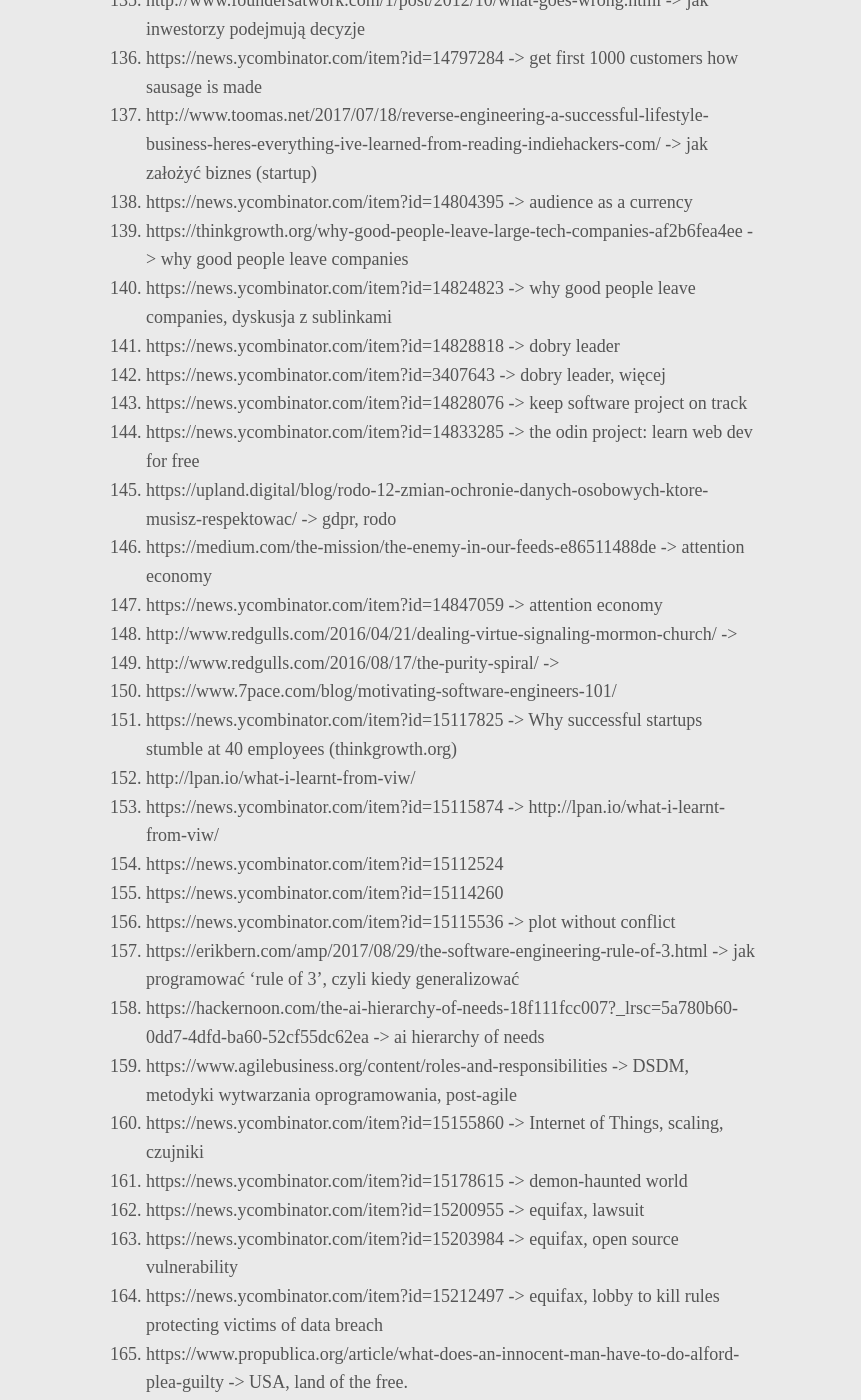
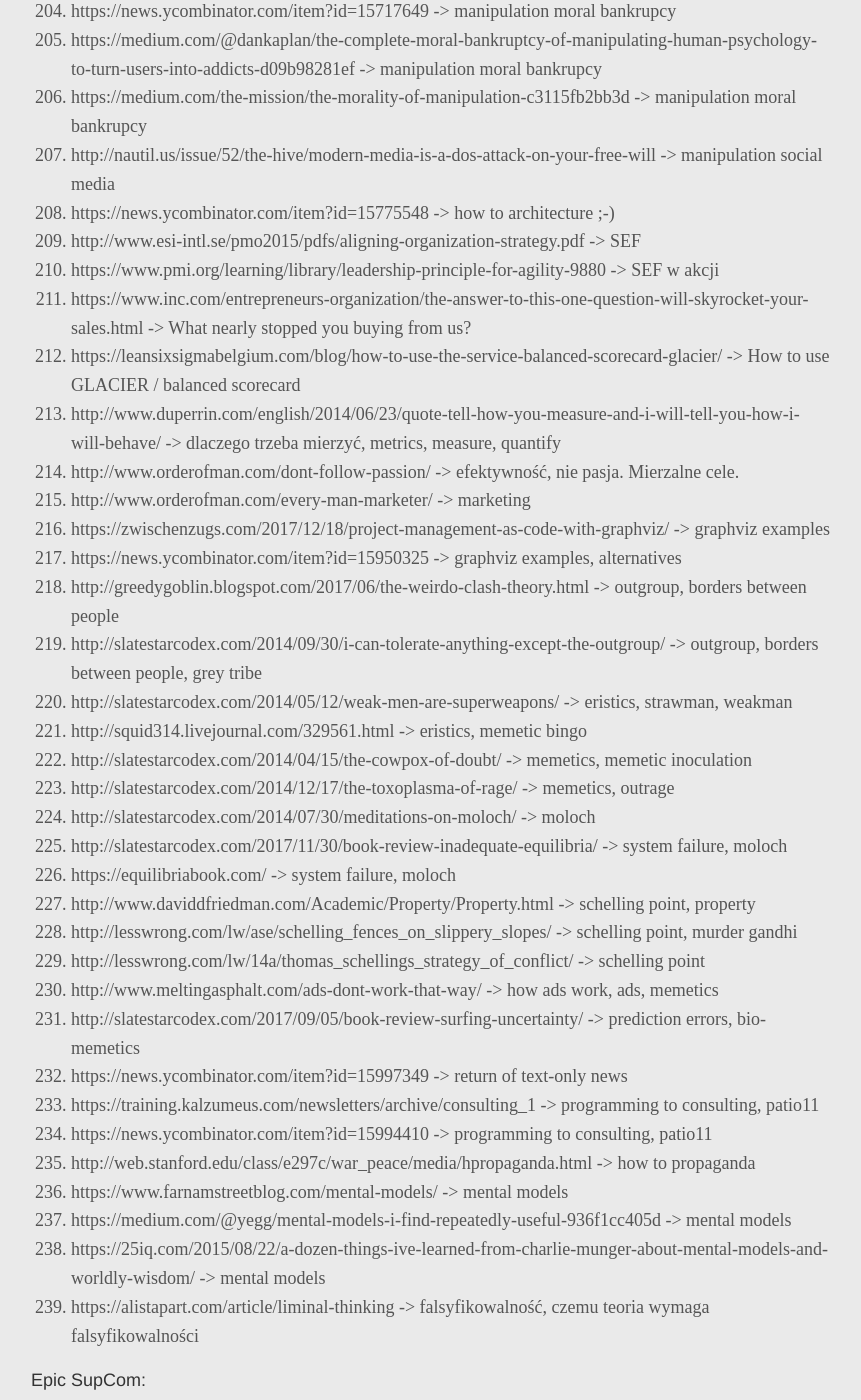
Before and after one commit to ljzolw/ljzolw.github.io, a Jekyll site: the page built from scraps/interesting_links.md, in a window 1280 px wide and 1400 px high, scrolled down 23576 px. Shown: the whole window, without its empty margins (209-1070 px from the left). Built offline with Jekyll 4.4.1, drawn with Linux system fonts in a browser that asks for light colours; some of the changed text lies outside the part shown.

```diff
--- a/css/main.css
+++ b/css/main.css
@@ -3,7 +3,7 @@ html {
 }
 body {
     margin: 40px auto;
-    max-width:650px;line-height:1.6;font-size:18px;color:#555;padding:010px
+    max-width:800px;line-height:1.6;font-size:18px;color:#555;padding:010px
 }
 nav ul, footer ul {
     font-family:'Helvetica', 'Arial', 'Sans-Serif';
--- a/scraps/interesting_links.md
+++ b/scraps/interesting_links.md
@@ -760,8 +760,66 @@ Check this:
 1. https://staltz.com/the-web-began-dying-in-2014-heres-how.html    -> konsekwencje monopolu Google Facebook Amazon
 1. https://www.neustadt.fr/essays/against-a-user-hostile-web/       -> user hostile web
 1. https://shkspr.mobi/blog/2017/11/yes-but-what-does-your-startup-do/  -> znaczenie dokładnej komunikacji
+1. https://chrisbolman.com/strategy-develop-effective-framework/    -> what IS strategy and how to use it
+1. https://news.ycombinator.com/item?id=15630640    -> what IS strategy and how to use it, ycombinator. READ IT.
+1. https://news.ycombinator.com/item?id=15661372    -> rise and fall of linux
+1. https://www.ribbonfarm.com/2017/11/09/ceos-dont-steer/   -> Venkatesh Rao, rola CEO
+1. https://news.ycombinator.com/item?id=15667286    -> questions to ask changing a company
+1. http://www.tristanharris.com/2016/05/how-technology-hijacks-peoples-minds%E2%80%8A-%E2%80%8Afrom-a-magician-and-googles-design-ethicist/ -> mindwarp, manipulator, manipulation
+1. https://news.ycombinator.com/item?id=15692604    -> discover blue ocean
+1. https://capitalandgrowth.org/articles/720/part-3-six-paths-to-discovering-a-blue-ocean-idea.html -> discover blue ocean
+1. https://medium.com/@karpathy/software-2-0-a64152b37c35
+1. https://mdbootstrap.com/historia-mdb/ -> see it
+1. https://news.ycombinator.com/item?id=15717649 -> manipulation moral bankrupcy
+1. https://medium.com/@dankaplan/the-complete-moral-bankruptcy-of-manipulating-human-psychology-to-turn-users-into-addicts-d09b98281ef  -> manipulation moral bankrupcy
+1. https://medium.com/the-mission/the-morality-of-manipulation-c3115fb2bb3d  -> manipulation moral bankrupcy
+1. http://nautil.us/issue/52/the-hive/modern-media-is-a-dos-attack-on-your-free-will    -> manipulation social media
+1. https://news.ycombinator.com/item?id=15775548    -> how to architecture ;-)
+1. http://www.esi-intl.se/pmo2015/pdfs/aligning-organization-strategy.pdf       -> SEF
+1. https://www.pmi.org/learning/library/leadership-principle-for-agility-9880   -> SEF w akcji
+1. https://www.inc.com/entrepreneurs-organization/the-answer-to-this-one-question-will-skyrocket-your-sales.html    -> What nearly stopped you buying from us?
+1. https://leansixsigmabelgium.com/blog/how-to-use-the-service-balanced-scorecard-glacier/  -> How to use GLACIER / balanced scorecard
+1. http://www.duperrin.com/english/2014/06/23/quote-tell-how-you-measure-and-i-will-tell-you-how-i-will-behave/     -> dlaczego trzeba mierzyć, metrics, measure, quantify
+1. http://www.orderofman.com/dont-follow-passion/   -> efektywność, nie pasja. Mierzalne cele.
+1. http://www.orderofman.com/every-man-marketer/    -> marketing
+1. https://zwischenzugs.com/2017/12/18/project-management-as-code-with-graphviz/    -> graphviz examples
+1. https://news.ycombinator.com/item?id=15950325                                    -> graphviz examples, alternatives
+1. http://greedygoblin.blogspot.com/2017/06/the-weirdo-clash-theory.html                -> outgroup, borders between people
+1. http://slatestarcodex.com/2014/09/30/i-can-tolerate-anything-except-the-outgroup/    -> outgroup, borders between people, grey tribe
+1. http://slatestarcodex.com/2014/05/12/weak-men-are-superweapons/                  -> eristics, strawman, weakman
+1. http://squid314.livejournal.com/329561.html                                      -> eristics, memetic bingo
+1. http://slatestarcodex.com/2014/04/15/the-cowpox-of-doubt/                        -> memetics, memetic inoculation
+1. http://slatestarcodex.com/2014/12/17/the-toxoplasma-of-rage/                     -> memetics, outrage
+1. http://slatestarcodex.com/2014/07/30/meditations-on-moloch/                      -> moloch
+1. http://slatestarcodex.com/2017/11/30/book-review-inadequate-equilibria/          -> system failure, moloch
+1. https://equilibriabook.com/                                                      -> system failure, moloch
+1. http://www.daviddfriedman.com/Academic/Property/Property.html                    -> schelling point, property
+1. http://lesswrong.com/lw/ase/schelling_fences_on_slippery_slopes/                 -> schelling point, murder gandhi
+1. http://lesswrong.com/lw/14a/thomas_schellings_strategy_of_conflict/              -> schelling point
+1. http://www.meltingasphalt.com/ads-dont-work-that-way/                            -> how ads work, ads, memetics
+1. http://slatestarcodex.com/2017/09/05/book-review-surfing-uncertainty/            -> prediction errors, bio-memetics
+1. https://news.ycombinator.com/item?id=15997349            -> return of text-only news
+1. https://training.kalzumeus.com/newsletters/archive/consulting_1  -> programming to consulting, patio11
+1. https://news.ycombinator.com/item?id=15994410                    -> programming to consulting, patio11
+1. http://web.stanford.edu/class/e297c/war_peace/media/hpropaganda.html -> how to propaganda
+1. https://www.farnamstreetblog.com/mental-models/                                                                      -> mental models
+1. https://medium.com/@yegg/mental-models-i-find-repeatedly-useful-936f1cc405d                                          -> mental models
+1. https://25iq.com/2015/08/22/a-dozen-things-ive-learned-from-charlie-munger-about-mental-models-and-worldly-wisdom/   -> mental models
+1. https://alistapart.com/article/liminal-thinking          -> falsyfikowalność, czemu teoria wymaga falsyfikowalności
 
 
+
+
+
+
+
+Epic SupCom:
+1. https://www.youtube.com/watch?v=fBa2noAHYBA
+1. https://www.youtube.com/watch?v=vdNtpNchFgQ  -> Zock vs Turin, Zock wins, set him back, air
+1. https://www.youtube.com/watch?v=3Orhquz4BSc  -> Turin vs Nexus, Turin wins, air win (gunships, torp bombers)
+1. https://www.youtube.com/watch?v=R3ATkWmyl_o  -> TAG_Chosen vs Fefe, Chosen wins, eco tech vs T1 spam1
+1. https://www.youtube.com/watch?v=lMm8k2LH2qs  -> Most epic Setons ever
+1. https://www.youtube.com/watch?v=aSNd900PiKA  -> Yudi, epic comeback after losing water.
 
 
 TO CHECK:
```
Also changed, not shown: _posts/2017-12-31-podsumowanie-2017.md (added, +229 -0 lines), index.md (+1 -0 lines), scraps/171220-po-wud.md (added, +39 -0 lines), 1 other file.
